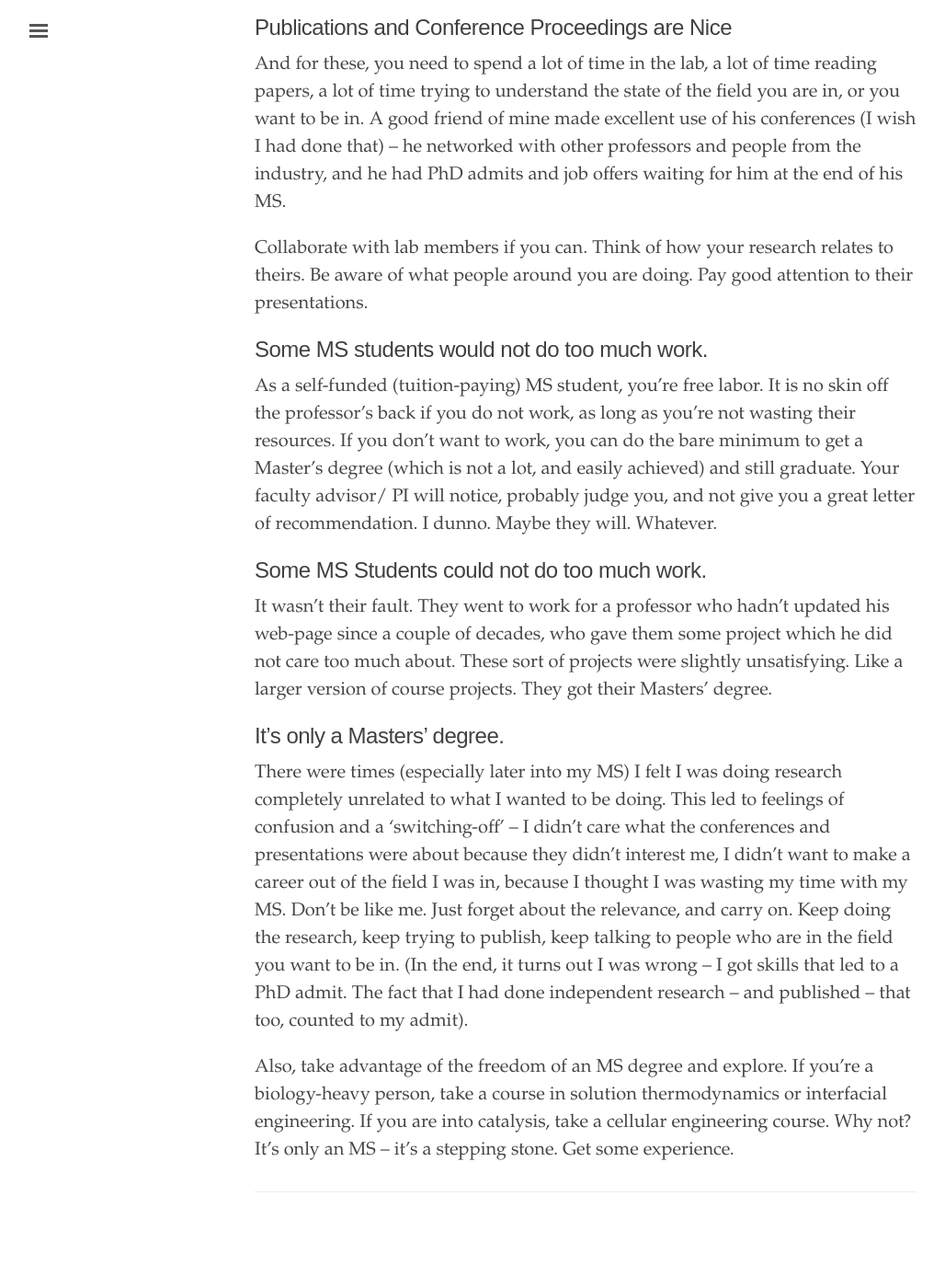
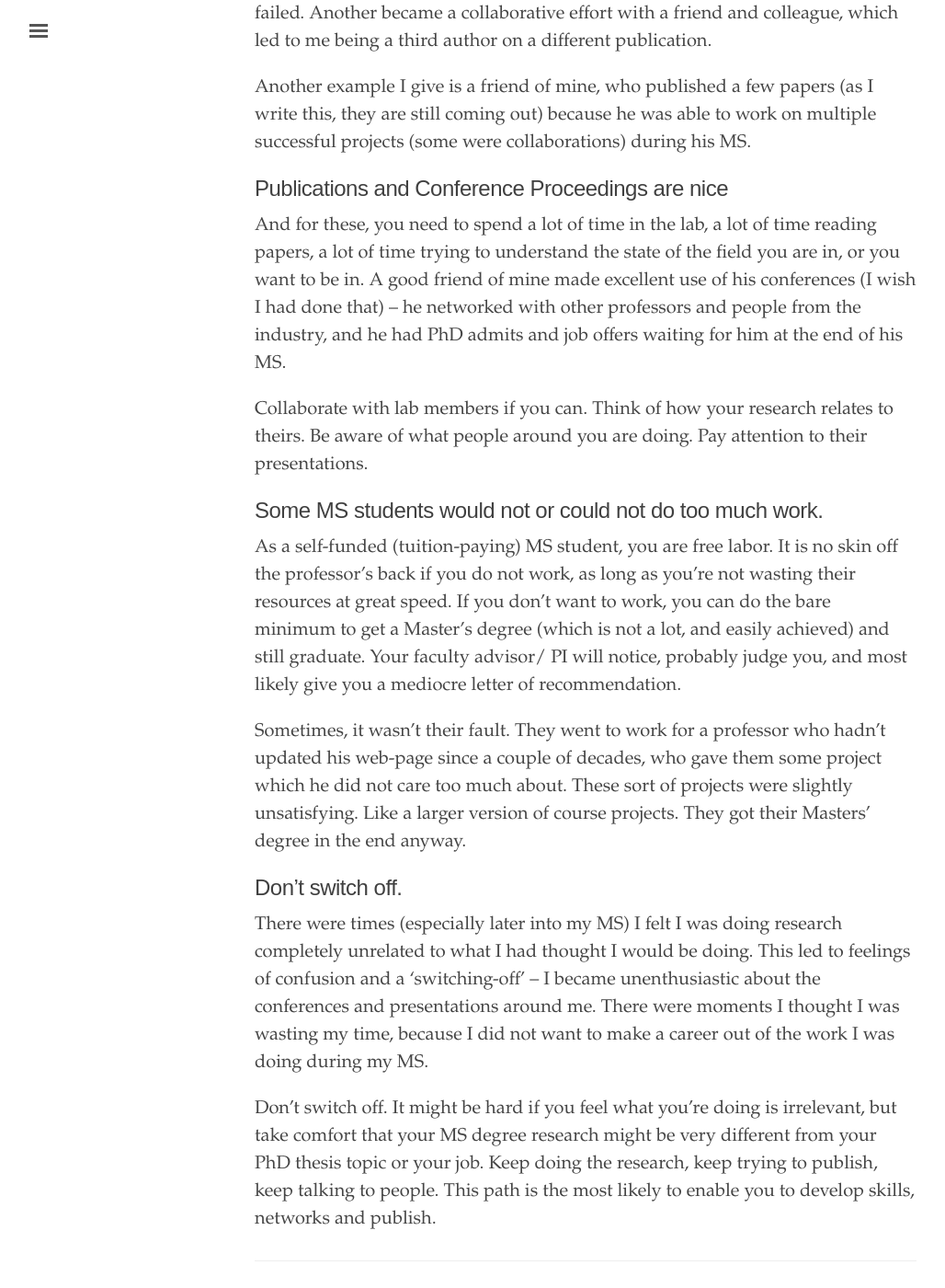
Before and after one commit to soumi-udel/soumi-udel.github.io, a Jekyll site: the page built from _texts/ms-in-us.md, in a window 1280 px wide and 1400 px high, scrolled down 1114 px. Shown: the whole window at 92% size, without its empty margins (3-1031 px from the left). Built offline with Jekyll 4.4.1, drawn with Linux system fonts in a browser that asks for light colours; before the commit the page ends 2491 px from its top, so only the background shows below that; some of the changed text lies outside the part shown.

Commit message:
New Post - MS in US

```diff
--- a/_texts/ms-in-us.md
+++ b/_texts/ms-in-us.md
@@ -1,41 +1,43 @@
 ---
 layout: post
-title: Things You Should Know Before Starting a Master's Degree in the US.
+title: Doing a Master's Degree in the US - Part 1.
 
 ---
 
 <hr>
 
-I am an Indian citizen who did his Chemical Engineering Master’s degree from a The Johns Hopkins University. After that I took a gap year, and then got admitted to a PhD program at the University of Delaware, which I am currently pursuing. This is what I have learnt about the Master’s degree experience.
+I am an Indian citizen who did his Chemical Engineering Master’s degree from The Johns Hopkins University (JHU). After that I took a gap year, and then got admitted to a PhD program at the University of Delaware, which I am currently pursuing. In this post I will write what I have learnt about the Master’s degree experience. Part 1 will deal with the CV-building aspects of it. Part 2 will deal with trying to make graduate school an enjoyable experience.
+
+## Courses are not very important
+
+As you advance in degrees, courses become less important. As an MS student, you want to get good grades if you want to apply for PhD afterwards, but you also don't want to spend too much time on them. Take advantage of the freedom of an MS degree and explore. If you are a biology-heavy person, take a course in solution thermodynamics or interfacial engineering. If you are into catalysis, maybe a computational biology course. Why not? It’s only an MS – it’s a stepping stone. Get some experience.
+
+At JHU, We had to do 8 courses. Rather than do 3/3 over the first two semesters, some students (including me) did 4/2. This meant I was able to devote more time to research from the second semester. Speaking of research...
 
 ## Spend as much time in the lab as possible
 
-We had to do 8 courses. Rather than do 3+3 over the first two semesters, some students did 4+2, so they had more time to go to lab. I took this path. It meant I could fail more, which led to good things. My first project led to negative, un-publishable data. My PI right then did not have a second project to give me. But because I had started early, I had time to flounder about and figure out something else to work on.
+The point of an MS is research, not courses. More time in lab means you can fail more, which leads to good things. My first project led to negative, un-publishable data. Right then, my research advisor (PI) did not have another fully fleshed out project to give me. But because I had started early, I had time to flounder about and figure out something else to work on.
 
-By 'floundering about' I mean I started working on a few different avenues. One became my MS thesis project and led to a publication. A couple of ideas failed. Another became a collaborative effort with a friend and colleague, which led to me being a third author on a different publication.
+By 'floundering about' I mean I started working on a couple of different avenues. One became my MS thesis project and led to a publication. A couple of ideas failed. Another became a collaborative effort with a friend and colleague, which led to me being a third author on a different publication.
 
 Another example I give is a friend of mine, who published a few papers (as I write this, they are still coming out) because he was able to work on multiple successful projects (some were collaborations) during his MS.
 
-Courses – spend the minimum time needed to get good grades (if you are going to apply for a PhD after). Oh, and stop competing in pointless areas. Discuss and learn to collaborate with your peers, and keep an eye out for smart, cheerful, interesting people – make them your friends. Especially people smarter/ more hard-working/ more cheerful/ more kind than you. By imitating people who were better than me at certain things, I became better than I was before.
-
-## Publications and Conference Proceedings are Nice
+## Publications and Conference Proceedings are nice
 
 And for these, you need to spend a lot of time in the lab, a lot of time reading papers, a lot of time trying to understand the state of the field you are in, or you want to be in. A good friend of mine made excellent use of his conferences (I wish I had done that) – he networked with other professors and people from the industry, and he had PhD admits and job offers waiting for him at the end of his MS.
 
-Collaborate with lab members if you can. Think of how your research relates to theirs. Be aware of what people around you are doing. Pay good attention to their presentations.
+Collaborate with lab members if you can. Think of how your research relates to theirs. Be aware of what people around you are doing. Pay  attention to their presentations.
 
-## Some MS students would not do too much work.
+## Some MS students would not or could not do too much work.
 
-As a self-funded (tuition-paying) MS student, you’re free labor. It is no skin off the professor’s back if you do not work, as long as you’re not wasting their resources. If you don’t want to work, you can do the bare minimum to get a Master's degree (which is not a lot, and easily achieved) and still graduate. Your faculty advisor/ PI will notice, probably judge you, and not give you a great letter of recommendation. I dunno. Maybe they will. Whatever.
+As a self-funded (tuition-paying) MS student, you are free labor. It is no skin off the professor’s back if you do not work, as long as you’re not wasting their resources at great speed. If you don’t want to work, you can do the bare minimum to get a Master's degree (which is not a lot, and easily achieved) and still graduate. Your faculty advisor/ PI will notice, probably judge you, and most likely give you a mediocre letter of recommendation.
 
-## Some MS Students could not do too much work.
+Sometimes, it wasn’t their fault. They went to work for a professor who hadn’t updated his web-page since a couple of decades, who gave them some project which he did not care too much about. These sort of projects were slightly unsatisfying. Like a larger version of course projects. They got their Masters’ degree in the end anyway.
 
-It wasn’t their fault. They went to work for a professor who hadn’t updated his web-page since a couple of decades, who gave them some project which he did not care too much about. These sort of projects were slightly unsatisfying. Like a larger version of course projects. They got their Masters’ degree.
+## Don't switch off.
 
-## It's only a Masters' degree.
+There were times (especially later into my MS) I felt I was doing research completely unrelated to what I had thought I would be doing. This led to feelings of confusion and a ‘switching-off’ – I became unenthusiastic about the conferences and presentations around me. There were moments I thought I was wasting my time, because I did not want to make a career out of the work I was doing during my MS.
 
-There were times (especially later into my MS) I felt I was doing research completely unrelated to what I wanted to be doing. This led to feelings of confusion and a ‘switching-off’ – I didn’t care what the conferences and presentations were about because they didn’t interest me, I didn’t want to make a career out of the field I was in, because I thought I was wasting my time with my MS. Don’t be like me. Just forget about the relevance, and carry on. Keep doing the research, keep trying to publish, keep talking to people who are in the field you want to be in. (In the end, it turns out I was wrong – I got skills that led to a PhD admit. The fact that I had done independent research – and published – that too, counted to my admit).
-
-Also, take advantage of the freedom of an MS degree and explore. If you’re a biology-heavy person, take a course in solution thermodynamics or interfacial engineering. If you are into catalysis, take a cellular engineering course. Why not? It’s only an MS – it’s a stepping stone. Get some experience.
+Don't switch off. It might be hard if you feel what you're doing is irrelevant, but take comfort that your MS degree research might be very different from your PhD thesis topic or your job. Keep doing the research, keep trying to publish, keep talking to people. This path is the most likely to enable you to develop skills, networks and publish.
 
 <hr>
--- a/index.html
+++ b/index.html
@@ -82,6 +82,12 @@ title: "Soumi@Udel"
   <ul class="post">
 
     <li class="text-title">
+      <a href="/texts/ms-in-us/">
+        Doing a Master's Degree in the US : Part 1.
+      </a>
+    </li>
+
+    <li class="text-title">
       <a href="/texts/kisses-of-death-SOP/">
         How to Write a Statement of Purpose: Advice from Professors
       </a>
```
